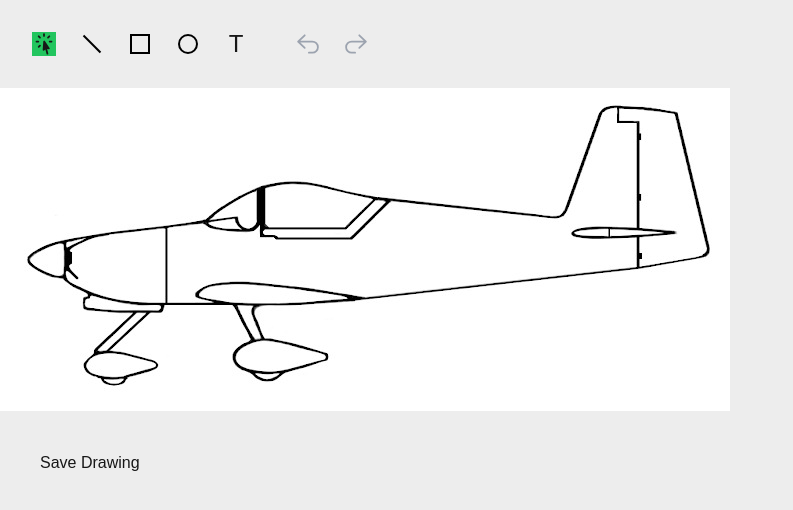
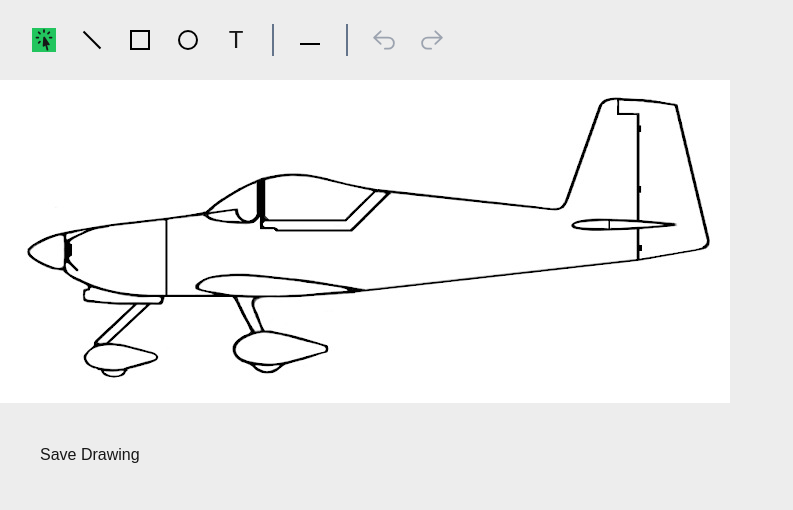
Before and after one commit to SlightlyBuggy/build_notes, a Next.js app: page /image_editor in a window 1280 px wide. Shown: the top 510 px of the page, without its empty margins (0-793 px from the left). Built offline with nearby package versions, Linux system fonts and the light colour scheme.

Commit message:
beginnings of stroke menu

```diff
--- a/app/ui/ImageUploadAndEditor/ImageEditor/DrawingToolPalette/DrawingToolPalette.tsx
+++ b/app/ui/ImageUploadAndEditor/ImageEditor/DrawingToolPalette/DrawingToolPalette.tsx
@@ -4,6 +4,7 @@ import ToolButton from "./ToolButton"
 import { DrawingTool } from "@/app/lib/util/enums"
 import UndoButton from "./UndoButton"
 import { DrawingCommand } from "@/app/lib/util/types"
+import StrokeWidthSelector from "./StrokeWidthSelector"
 
 export default function DrawingToolPalette(
     {
@@ -17,13 +18,19 @@ export default function DrawingToolPalette(
 ) {
 
     return (
-    <div className="flex flex-row p-5 select-none">
+    <div className="flex flex-row p-5 select-none max-h-20 relative z-10">
         <ToolButton tool={DrawingTool.Selector} activeTool={activeTool} handleToolClick={handleToolClick} />
         <ToolButton tool={DrawingTool.Line} activeTool={activeTool} handleToolClick={handleToolClick} />
         <ToolButton tool={DrawingTool.Rectangle} activeTool={activeTool} handleToolClick={handleToolClick} />
         <ToolButton tool={DrawingTool.RadiusedCircle} activeTool={activeTool} handleToolClick={handleToolClick}/>
         <ToolButton tool={DrawingTool.Text} activeTool={activeTool} handleToolClick={handleToolClick} innerText='T'/>
-        <div className="p-3" ></div>
+        <div className="p-3 flex items-center">
+            <div className="h-8 w-0.5 bg-slate-500"></div>
+        </div>
+        <StrokeWidthSelector />
+        <div className="p-3 flex items-center">
+            <div className="h-8 w-0.5 bg-slate-500"></div>
+        </div>
         <UndoButton undoLastDrawingCommand={undoLastDrawingCommand} drawingCommands={drawingCommands}/>
         <RedoButton redoLastUndoneCommand={redoLastUndoneCommand} undoneDrawCommands={undoneDrawCommands}/>
     </div>
--- /dev/null
+++ b/app/ui/ImageUploadAndEditor/ImageEditor/DrawingToolPalette/StrokeWidthSelector.tsx
@@ -0,0 +1,56 @@
+'use client'
+
+import clsx from "clsx"
+import { useState } from "react"
+
+export default function StrokeWidthSelector() {
+
+    const [strokeMenuOpen, setStrokeMenuOpen] = useState<boolean>(false)
+
+    const openMenu = () => {
+        setStrokeMenuOpen(true)
+
+    }
+
+    return (
+        // <div>
+            <div className="relative z-100">
+                <div
+                    className="p-3 flex items-center hover:cursor-pointer relative z-100"
+                    onClick={() => {
+                        console.log("you clicked me")
+                        setStrokeMenuOpen(true)
+                    }}
+                >
+                    <div className="h-6 w-6 flex items-center justify-center hover:bg-yellow-100">
+                        <div className="h-0.5 w-5 bg-black"></div>
+                    </div>
+                </div>
+                <div
+                    className={clsx(
+                        "p-3 flex items-center hover:cursor-pointer",
+                        {"absolute top-10": strokeMenuOpen}, // if I add z-index:100 manually in browser, this works.  what the fuck.
+                        {"invisible" : !strokeMenuOpen}
+                    )}
+
+                >
+                    <div className="h-6 w-6 flex items-center justify-center hover:bg-yellow-100">
+                        <div className="h-1 w-5 bg-black"></div>
+                    </div>
+                </div>
+                {/* <div
+                    className={clsx(
+                        "p-3 flex items-center hover:cursor-pointer relative z-100",
+                        {"collapse" : !strokeMenuOpen}
+                    )}
+
+                >
+                    <div className="h-6 w-6 flex items-center justify-center hover:bg-yellow-100">
+                        <div className="h-2 w-5 bg-black"></div>
+                    </div>
+                </div> */}
+            </div>
+        // </div>
+
+    )
+}
--- a/app/ui/ImageUploadAndEditor/ImageEditor/ImageAndCanvases.tsx
+++ b/app/ui/ImageUploadAndEditor/ImageEditor/ImageAndCanvases.tsx
@@ -27,7 +27,7 @@ export default function ImageAndCanvases({
 }) {
 
     return (
-        <div>
+        <div className="relative z-1">
             <img src={imageData.src} className="absolute"/>
             <PermAndTempCanvases
                 canvasHeight={canvasHeight}
--- a/app/ui/ImageUploadAndEditor/ImageEditor/ImageEditor.tsx
+++ b/app/ui/ImageUploadAndEditor/ImageEditor/ImageEditor.tsx
@@ -33,7 +33,7 @@ export default function ImageEditor({
 
 
     return (
-        <div data-testid='image-editor'>
+        <div data-testid='image-editor' className="relative z-1">
             <DrawingToolPalette
                 activeTool={activeTool}
                 handleToolClick={handleToolClick}
```
